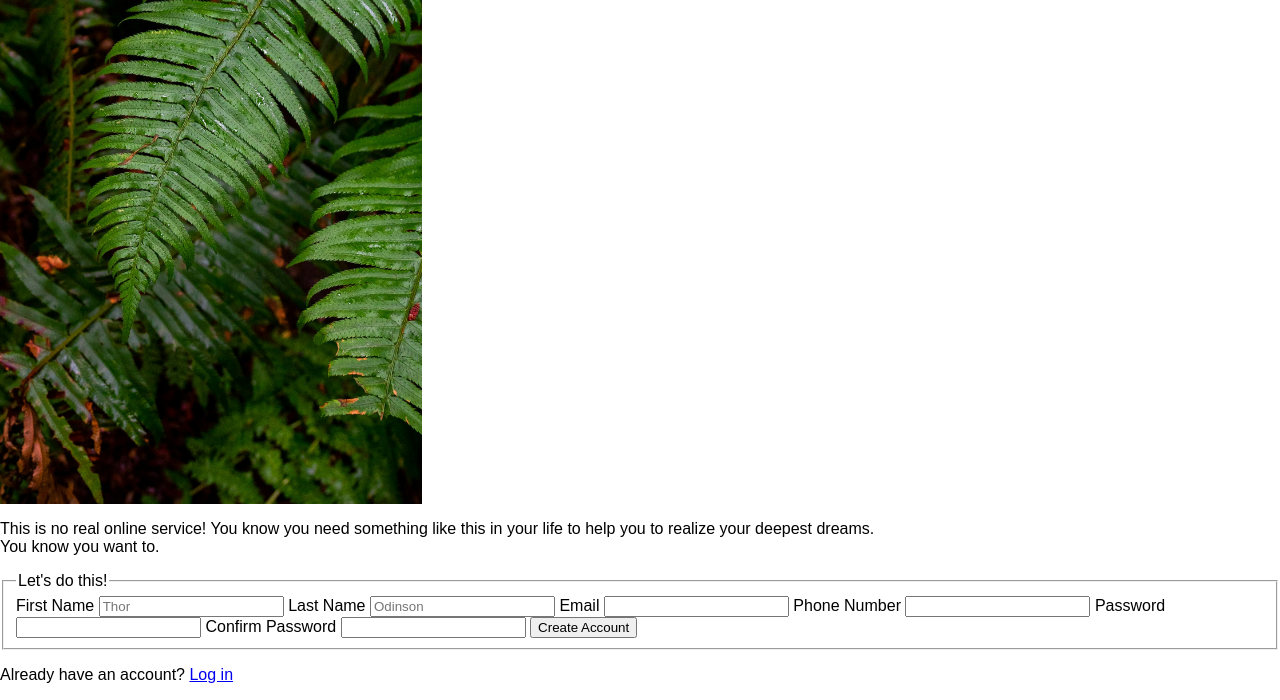
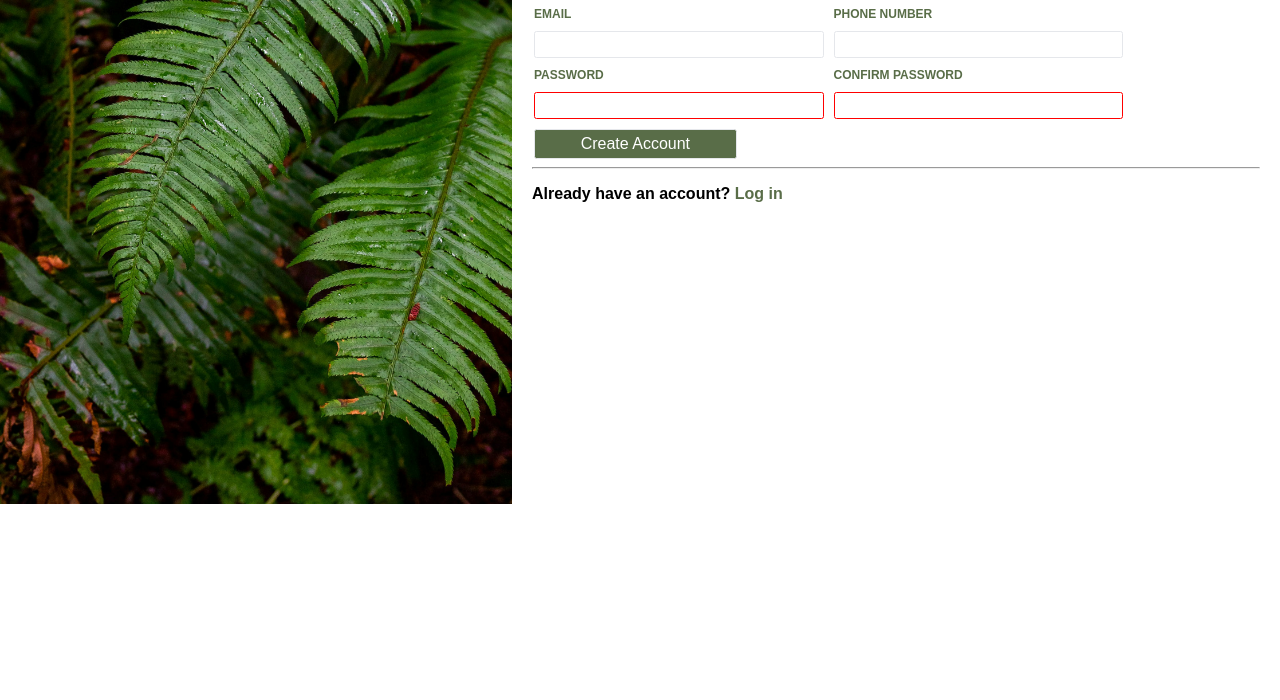
Before and after one commit to jvp36/Sign-up-Form, a plain HTML site: page index.html in a window 1280 px wide. Shown: the part 296-996 px from the top of the page. After the commit the page ends 900 px from the top, so only its background shows below. Drawn offline with Linux system fonts and the light colour scheme; files whose address does not match are found by name.

Commit message:
Add form validation in HTML and CSS styles

```diff
--- a/index.html
+++ b/index.html
@@ -14,34 +14,48 @@
                 <h1 class="hero-title">ODIN</h1>
             </div>
         </div>
-        <div class="form">
+        <div class="form-container">
             <p>
                 This is no real online service! You know you need something like this in your life to help you to realize your deepest dreams.
                 <br>
+                <br>
                 You know you want to.
             </p>
-            <form action="#">
-                <fieldset>
-                    <legend>Let's do this!</legend>
-                    <label for="user_name" >First Name</label>
-                    <input type="text" id="user_name" placeholder="Thor">
-                    <label for="user_surname" >Last Name</label>
-                    <input type="text" id="user_surname" placeholder="Odinson">
-                    <label for="email">Email</label>
-                    <input type="email" id="email">
-                    <label for="user_phone_number">Phone Number</label>
-                    <input type="tel" id="user_phone_number">
-                    <label for="user_pasword">Password</label>
-                    <input type="password" id="user_pasword">
-                    <label for="user_confirm_pasword">Confirm Password</label>
-                    <input type="password" id="user_confirm_pasword">
-                    <input type="submit" value="Create Account">
+            <form action="#" class="form">
+                <fieldset class="fieldset">
+                    <legend class="form-legend">Let's do this!</legend>
+                    <div>
+                        <label for="user_name">First Name</label>
+                        <input type="text" id="user_name" placeholder="Thor" autofocus required>
+                    </div>
+                    <div>
+                        <label for="user_surname" >Last Name</label>
+                        <input type="text" id="user_surname" placeholder="Odinson" required>
+                    </div>
+                    <div>
+                        <label for="email">Email</label>
+                        <input type="email" id="email" required>
+                    </div>
+                    <div>
+                        <label for="user_phone_number">Phone Number</label>
+                        <input type="tel" id="user_phone_number" required>
+                    </div>
+                    <div>
+                        <label for="user_pasword">Password</label>
+                        <input type="password" id="user_pasword" required>
+                    </div>
+                    <div>
+                        <label for="user_confirm_pasword">Confirm Password</label>
+                        <input type="password" id="user_confirm_pasword" required>
+                    </div>
+                    <div>
+                        <input type="submit" class="btn" value="Create Account">
+                    </div>
                 </fieldset>
             </form>
+            <hr>
             <p>Already have an account? <a href="#">Log in</a></p>
         </div>
-
-
     </div>
 
 </body>
--- a/style.css
+++ b/style.css
@@ -16,13 +16,25 @@ body {
     margin: 0;
     font-family: Arial, Helvetica, sans-serif;
 }
+a {
+    text-decoration: none;
+    font-weight: bold;
+    color: #596D48;
+}
+a, input {
+    outline: none;
+}
+.container {
+    display: flex;
+}
 .bg-img {
-    width: 33%;
+    width: 40%;
     height: 100vh;
     background-image: url(/img/halie-west-25xggax4bSA-unsplash.jpg);
     background-size: cover;
     background-repeat: no-repeat;
     position: relative;
+    flex-shrink: 0;
 }
 .hero {
     background-color: rgba(0, 0, 0, 50%);
@@ -31,7 +43,7 @@ body {
     justify-content: center;
     position: absolute;
     width: 100%;
-    top: 100px;
+    top: 150px;
 
 }
 .hero-title {
@@ -39,3 +51,69 @@ body {
     color: white;
     font-size: 60px;
 }
+.form-container {
+    padding: 0px  20px;
+    position: relative;
+    top: 100px;
+}
+.form-container p {
+    font-weight: bold;
+
+}
+.fieldset {
+    padding: 0;
+    border: none;
+    display: flex;
+    flex-wrap: wrap;
+    gap: 10px;
+
+}
+.form-legend {
+    font-size: larger;
+    margin-bottom: 16px;
+}
+.fieldset div {
+    display: flex;
+    flex-direction: column;
+    width: 40%;
+    gap: 10px;
+}
+.fieldset div label {
+    text-transform: uppercase;
+    font-weight: bold;
+    color: #596D48;
+    font-size: 12px;
+}
+.fieldset  input {
+    padding: 5px 10px;
+    border: 1px solid #E5E7EB;
+    border-radius: 2.5px;
+}
+input[type="text"]:focus, input[type="email"]:focus, input[type="tel"]:focus {
+    border: 1px solid blue;
+    box-shadow: 2px -2px 2px 1px rgba(2, 2, 2, 0.2);
+}
+
+input[type="password"]:invalid {
+    border: 1px solid red;
+}
+input[type="password"]:valid {
+    border: 1px solid green;
+}
+/* input[type="password"]:invalid {
+    border: 1px solid red;
+} */
+.btn {
+    width: 70%;
+    font-size: 16px;
+    color: white;
+    text-align: center;
+    background-color: #596D48;
+    border: 1px solid #596D48;
+    padding: 10px 20px;
+    border-radius: 2.5px;
+}
+.btn:hover {
+    cursor: pointer;
+    font-weight: bold;
+}
```
